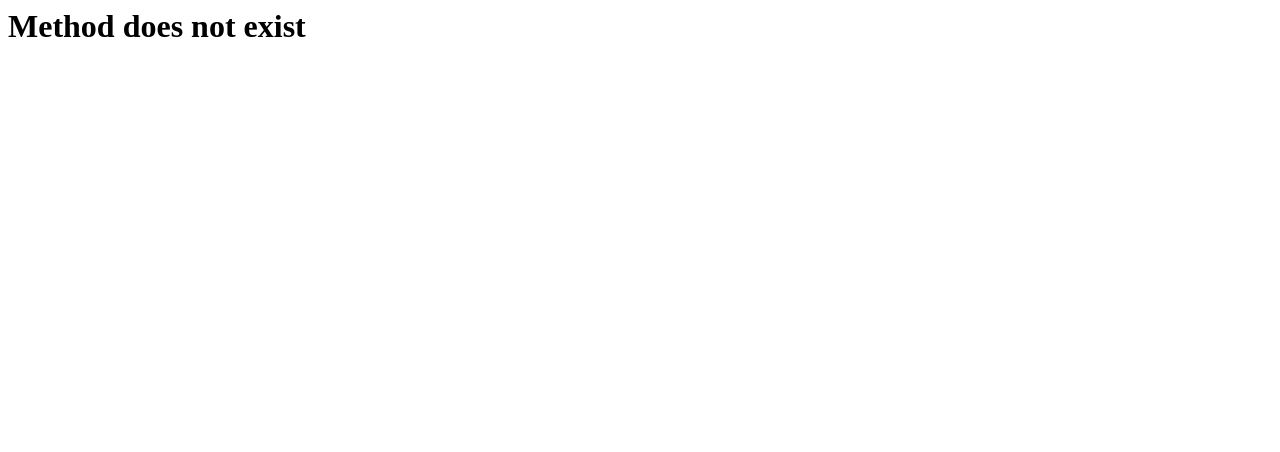
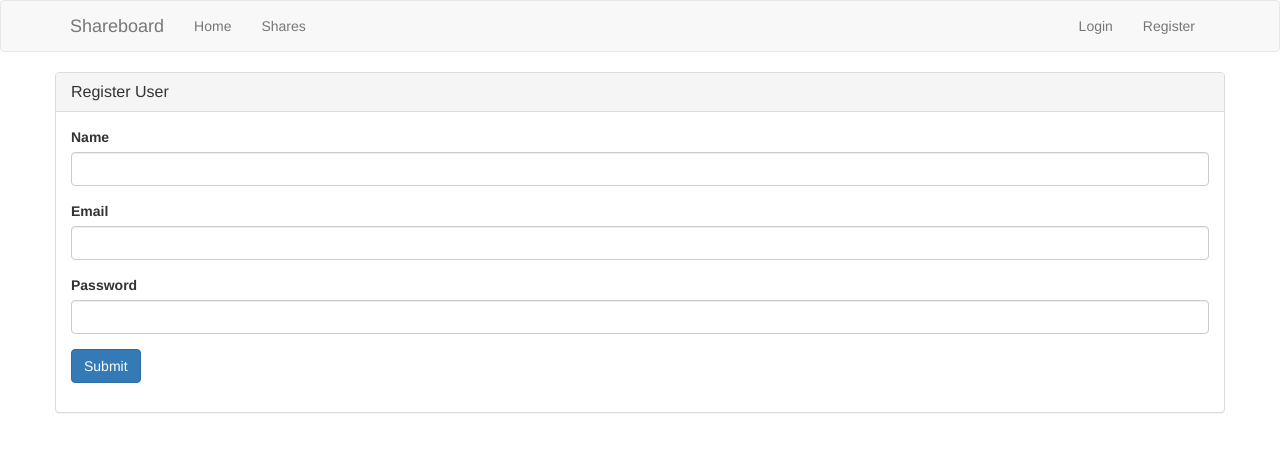
Before and after one commit to AlBears/PHP-MVC-ShareBoard, a PHP site: page /users/register in a window 1280 px wide. Shown: the top 452 px of the page. Run offline with PHP 8.4, Linux system fonts and the light colour scheme; data that the repository does not hold is empty.

Commit message:
User registration

```diff
--- a/controllers/users.php
+++ b/controllers/users.php
@@ -1,5 +1,8 @@
 <?php
 
 class Users extends Controller{
-
+	protected function register(){
+		$viewmodel = new UserModel();
+		$this->returnView($viewmodel->register(), true);
+	}
 }
--- a/models/user.php
+++ b/models/user.php
@@ -1,7 +1,26 @@
 <?php
 
 class UserModel extends Model {
-	public function Index(){
+	public function register(){
+		// Sanitize POST
+		$post = filter_input_array(INPUT_POST, FILTER_SANITIZE_STRING);
+
+		$password = md5($post['password']);
+
+		if($post['submit']){
+			// Insert into MySQL
+			$this->query('INSERT INTO users (name, email, password) VALUES(:name, :email, :password)');
+			$this->bind(':name', $post['name']);
+			$this->bind(':email', $post['email']);
+			$this->bind(':password', $password);
+			$this->execute();
+			// Verify
+			if($this->lastInsertId()){
+				// Redirect
+				header('Location: '.ROOT_URL.'users/login');
+			}
+		}
 		return;
 	}
+
 }
--- a/views/users/register.php
+++ b/views/users/register.php
@@ -1 +1,22 @@
-register.php
+<div class="panel panel-default">
+  <div class="panel-heading">
+    <h3 class="panel-title">Register User</h3>
+  </div>
+  <div class="panel-body">
+    <form method="post" action="<?php $_SERVER['PHP_SELF']; ?>">
+    	<div class="form-group">
+    		<label>Name</label>
+    		<input type="text" name="name" class="form-control" />
+    	</div>
+    	<div class="form-group">
+    		<label>Email</label>
+    		<input type="text" name="email" class="form-control" />
+    	</div>
+    	<div class="form-group">
+    		<label>Password</label>
+    		<input type="password" name="link" class="form-control" />
+    	</div>
+    	<input class="btn btn-primary" name="submit" type="submit" value="Submit" />
+    </form>
+  </div>
+</div>
```
